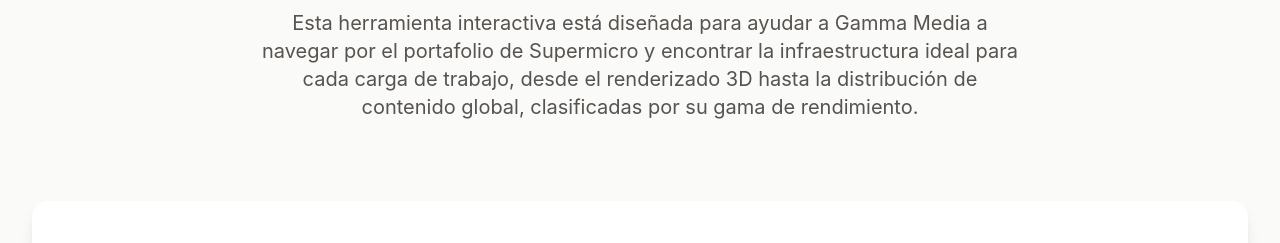
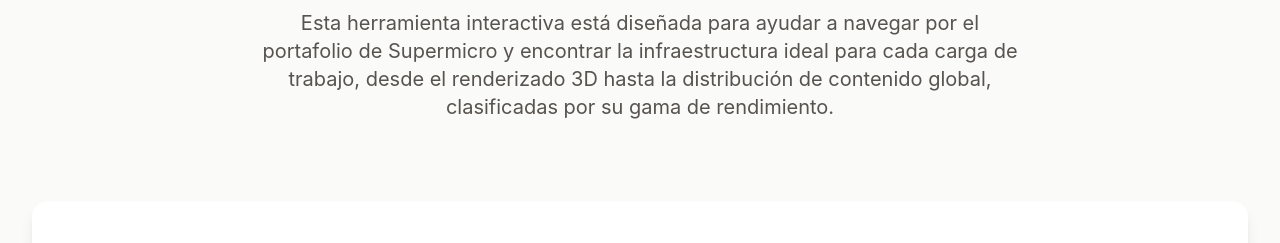
Before and after one commit to miguel2433/Supermicro, a plain HTML site: page index.html in a window 1280 px wide. Shown: the part 231-474 px from the top of the page. Drawn offline with nearby package versions, Linux system fonts and the light colour scheme.

Commit message:
para usuario

```diff
--- a/index.html
+++ b/index.html
@@ -35,7 +35,7 @@
         <section id="intro" class="text-center py-12 md:py-20">
             <h2 class="text-3xl md:text-5xl font-extrabold text-stone-900 mb-4">Encuentre la Solución de Servidor Perfecta</h2>
             <p class="max-w-3xl mx-auto text-lg md:text-xl text-stone-600">
-                Esta herramienta interactiva está diseñada para ayudar a Gamma Media a navegar por el portafolio de Supermicro y encontrar la infraestructura ideal para cada carga de trabajo, desde el renderizado 3D hasta la distribución de contenido global, clasificadas por su gama de rendimiento.
+                Esta herramienta interactiva está diseñada para ayudar a navegar por el portafolio de Supermicro y encontrar la infraestructura ideal para cada carga de trabajo, desde el renderizado 3D hasta la distribución de contenido global, clasificadas por su gama de rendimiento.
             </p>
         </section>
 
```
